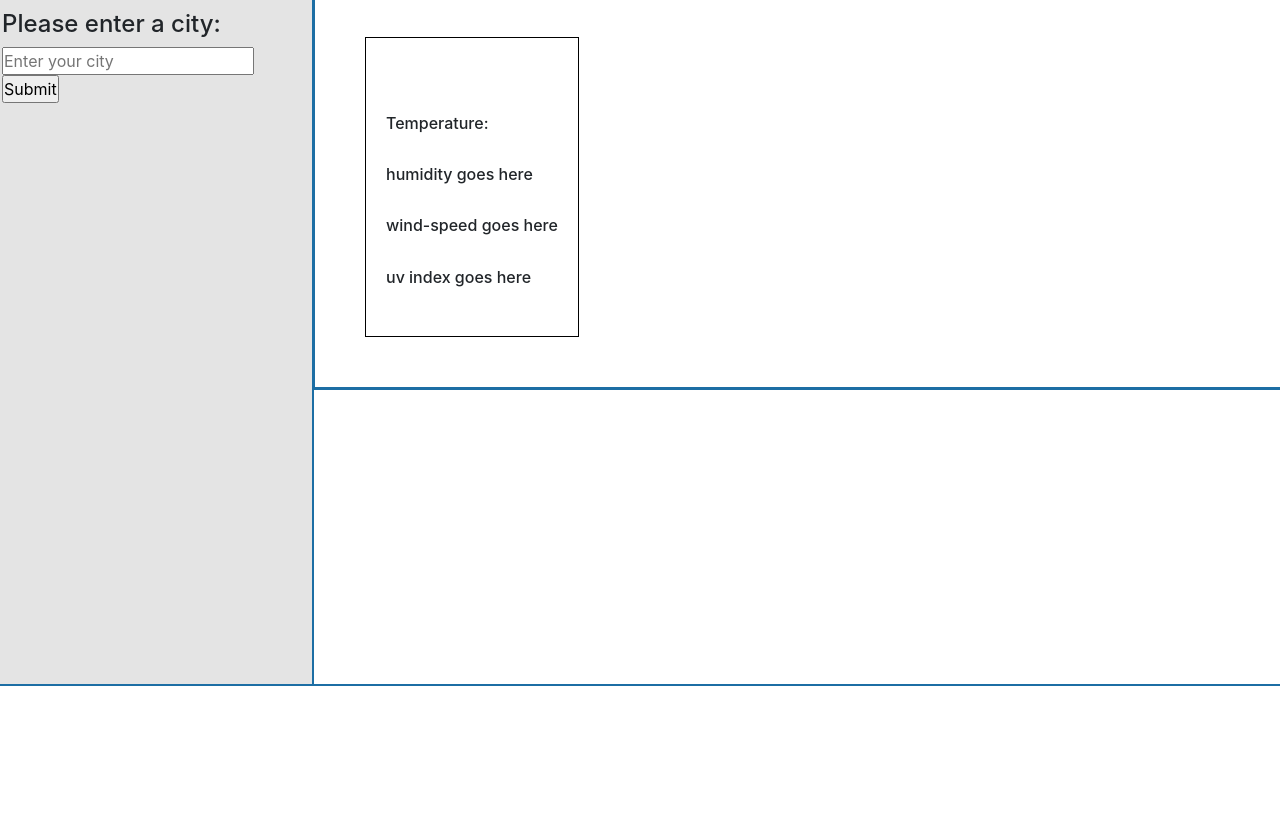
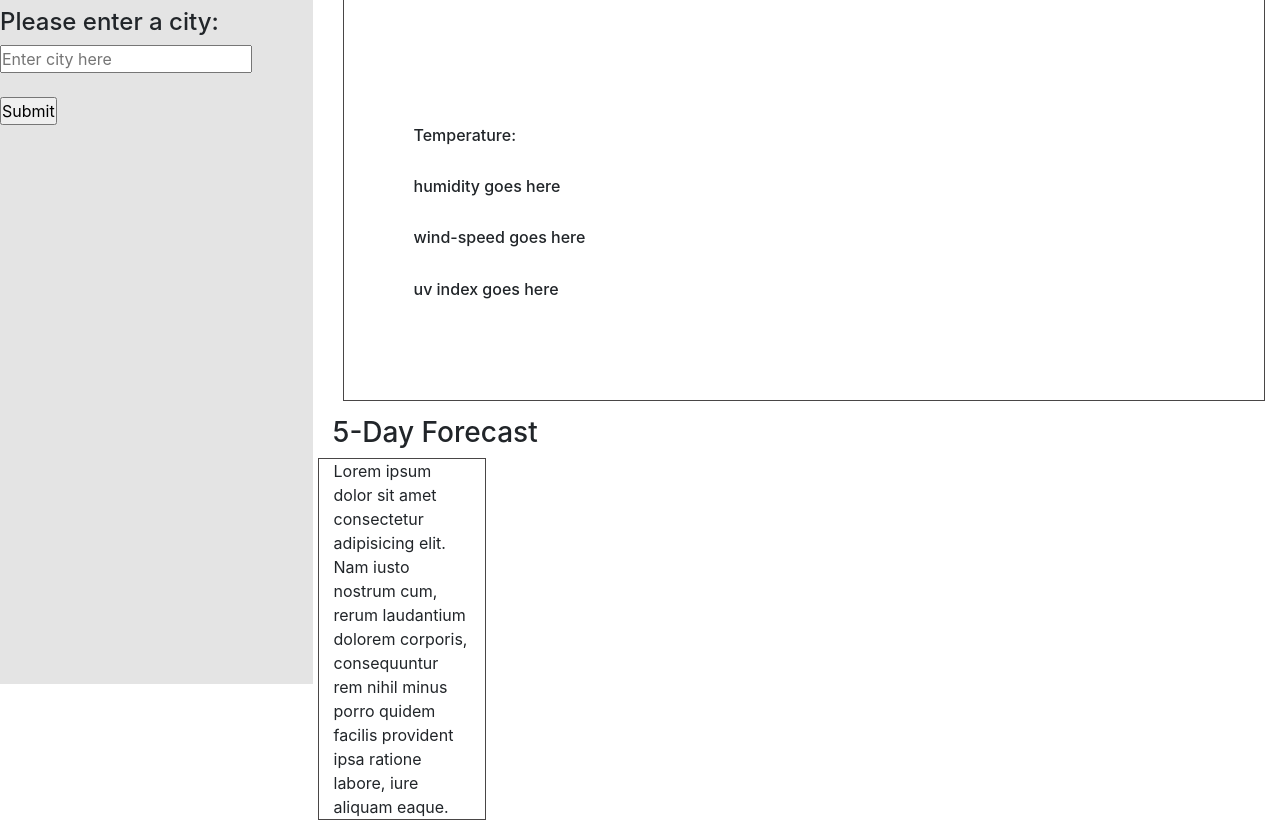
Before and after one commit to miamarine84/Weather-Dashboard, a plain HTML site: page index.html in a window 1280 px wide. Shown: the part 64-884 px from the top of the page. Before the commit the page ends 800 px from the top, so only its background shows below. Drawn offline with nearby package versions, Linux system fonts and the light colour scheme.

Commit message:
left off working on ajax function

```diff
--- a/index.html
+++ b/index.html
@@ -14,13 +14,14 @@
     <h1>Weather Dashboard</h1>
     <!-- Start of side portion-->
     <div class="row">
-            <div class="col-3 side" >
+        <div class="col-3 side">
             <br>
             <h4>Please enter a city:</h4>
             <form>
-                    <input id="userText" type="text" placeholder="Enter your city" />
+                <input type="text" id="userText" placeholder="Enter city here">
                 <br>
-                    <input type="button" id="button" value="Submit"></button>
+                <br>
+                <input id="inputButton" type="submit" value="Submit">
             </form>
         </div>
         <!-- End of side portion-->
@@ -30,7 +31,9 @@
                     <br>
                     <br>
                     <li>
-                            <h2 id="city-top"> <!-- Users input city name goes here through JS--> </h2>
+                        <h2 id="city-top">
+                            <!-- Users input city name goes here through JS-->
+                        </h2>
                     </li>
                     <li>
                         <h6 id="temperature">
@@ -58,7 +61,14 @@
                 </ul>
             </div>
             <div class="row main-bottom">
+                <h3>5-Day Forecast</h3>
                 <!-- Here is the setup for the 5 day forecast once user selects a city-->
+                <br>
+                <div class="row">
+                    <div id="weather-ajax" class="col-2">
+                        Lorem ipsum dolor sit amet consectetur adipisicing elit. Nam iusto nostrum cum, rerum laudantium dolorem corporis, consequuntur rem nihil minus porro quidem facilis provident ipsa ratione labore, iure aliquam eaque.
+                    </div>
+                </div>
             </div>
         </div>
     </div>
--- a/script.js
+++ b/script.js
@@ -1,17 +1,24 @@
-$( document ).ready(function() {
+$(document).ready(function() {
     console.log( "ready!" );
 
 
-$('#button').click(function(e){
-    console.log('yes');
 
-   //userInput = $('#userText').val();
+$('#inputButton').click(function(e){
 
+
+    let userInput = $('#userText').val();
+    console.log(userInput);
+    e.preventDefault();
 })
-var userInput = 'dfasfas'
+function weather(){
+let weatherURL = "api.openweathermap.org/data/2.5/weather?q=miami&appid=2a255b648d741897177dc2c2d31abf26"
 
-// $.ajax({
-//     url: "/trips",
-//     type: "post"
-//   });
+
+$.ajax({
+    url: weatherURL,
+    type: "GET"
+  }).then(function(response){
+      console.log(response)
+  });
+}
 });
--- a/style.css
+++ b/style.css
@@ -8,9 +8,7 @@ h1{
     text-align: center;
     margin-bottom: 0;
 }
-div{
-    border: .5px solid #1C6EA4;
-}
+
 
 /* Side bar on html */
 .side{
@@ -18,12 +16,26 @@ div{
     height: 700px;
 }
 
-/* Main Portion top then bottom */
+/* Main Portion top*/
+.main-top{
+    margin: 15px 15px;
+
+    border: .5px solid #494646;
+}
 
 .main-top ul{
     height: 300px;
     margin: 50px 50px 50px 50px;
     padding: 20px 20px;
     list-style: none;
-    border: thin solid black;
 }
+
+/* Main Portion bottom  */
+.main-bottom h3{
+    padding-left: 20px;
+}
+
+#weather-ajax{
+    border: .5px solid #494646;
+    margin-left: 20px;
+}
```
Lines whose indentation alone changed are shown as unchanged.
